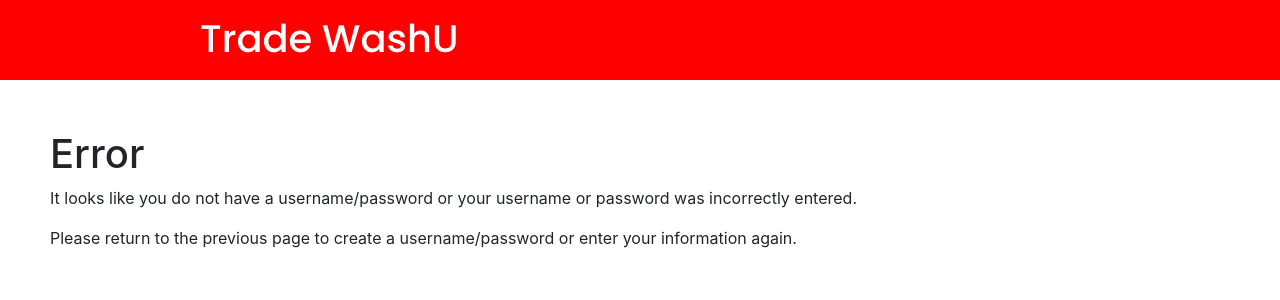
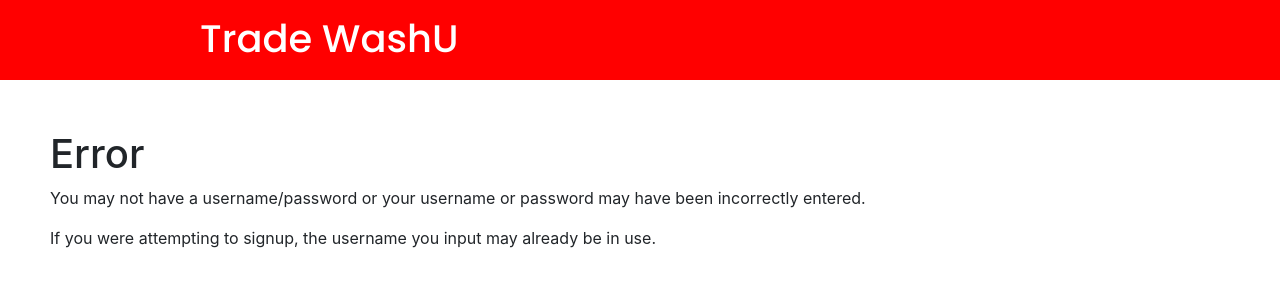
Before and after one commit to ethanwoolbert/washuhackathon, a Flask app: template templates/error.html in a window 1280 px wide. Shown: the top 300 px of the page. Run offline with Flask 2, Linux system fonts and the light colour scheme; the template is opened without the code that fills it, so the values that code supplies are empty; some libraries are stand-ins or nearby versions.

Commit message:
Update error.html

```diff
--- a/templates/error.html
+++ b/templates/error.html
@@ -26,8 +26,8 @@
         <!--Main Container-->
         <div class="error-page">
             <h1>Error</h1>
-            <p>It looks like you do not have a username/password or your username or password was incorrectly entered.</p>
-            <p>Please return to the previous page to create a username/password or enter your information again.</p>
+            <p>You may not have a username/password or your username or password may have been incorrectly entered.</p>
+            <p>If you were attempting to signup, the username you input may already be in use.</p>
         </div>
     </body>
 </html>
```
